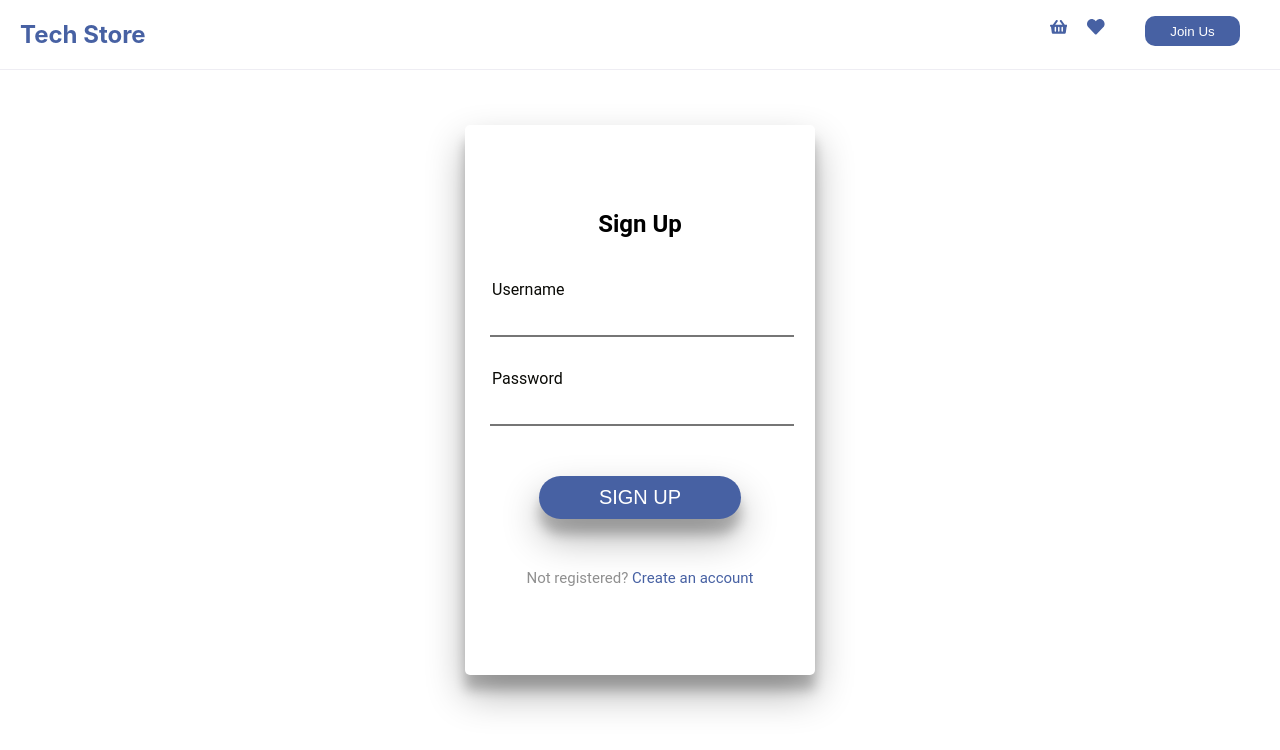
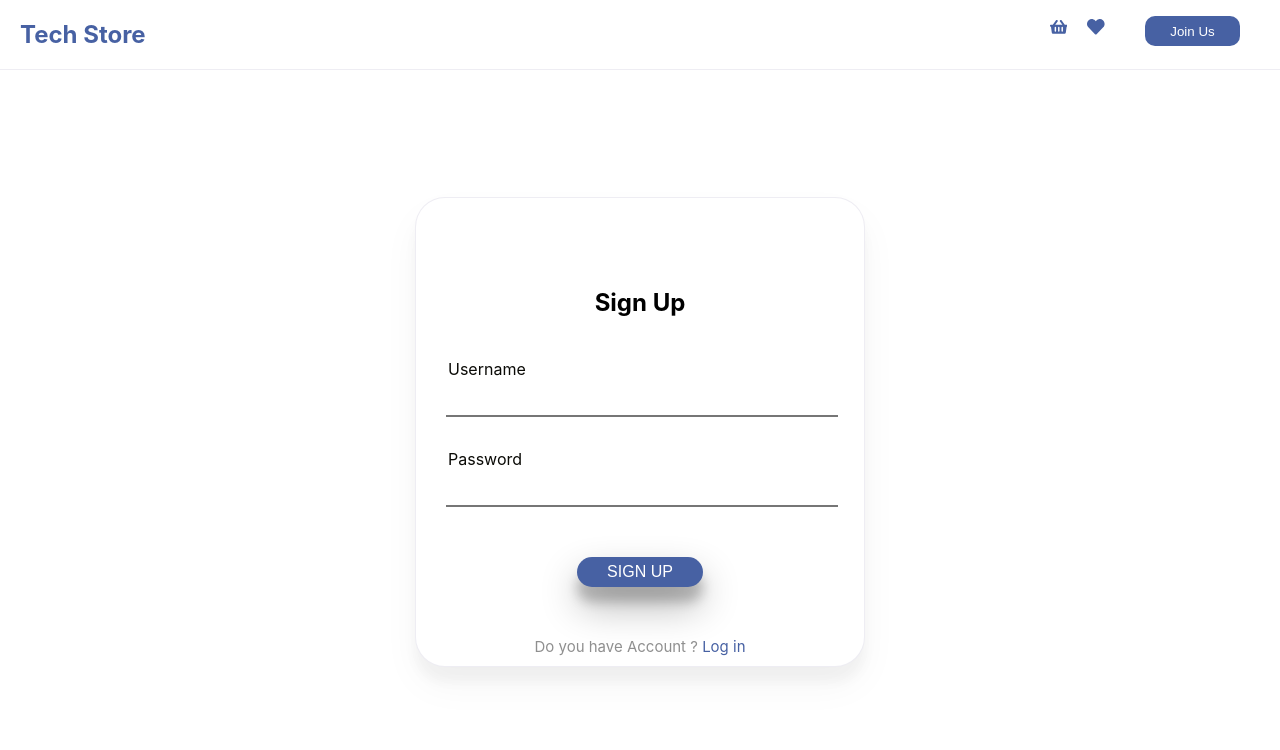
Before and after one commit to AfnanAl97/Project_Unit-2, a React (Create React App) app in the folder project-unit-2/: page /signup in a window 1280 px wide. Shown: the top 750 px of the page. Built offline with nearby package versions, Linux system fonts and the light colour scheme.

Commit message:
signup login component Done ;)

```diff
--- a/project-unit-2/src/App.js
+++ b/project-unit-2/src/App.js
@@ -1,7 +1,7 @@
 import Header from './components/Header';
 import Productpage from './components/Productpage';
 import ProductDetails from './components/ProductDetails';
-// import Adminpage from './components/Adminpage';
+import Adminpage from './components/Adminpage';
 import Wishlistpage from './components/Wishlistpage';
 import Cart from './components/Cart';
 import React from 'react';
@@ -22,6 +22,7 @@ function App() {
           <Route path="/Wishlist" element={<Wishlistpage/>}/>
           <Route path="/login" element={<Login/>}/>
           <Route path="/signup" element={<Signup/>}/>
+          <Route path="/Admin" element={<Adminpage/>}/>
 
         </Routes>
     </BrowserRouter>
--- a/project-unit-2/src/components/Login.js
+++ b/project-unit-2/src/components/Login.js
@@ -1,31 +1,24 @@
-import {useState, useEffect} from 'react';
-// import Validation from './Validation';
-import { useDispatch, useSelector } from "react-redux";
-// import Signup from './Signup';
+import {useState} from 'react';
+import { useSelector } from "react-redux";
 import { useNavigate } from 'react-router-dom';
-import {LoginUser} from "../reducers/SignupLogin/action"
 
 function Login(){
 
-        const dispatch = useDispatch()
         const navigate = useNavigate();
         // This array will be filled out by the user
         const [tempUser, setTempUser] = useState("");
         const [tempPass, setTempPass] = useState("");
-        const [values, setValues] = useState([{
-            username:"",
-            password:""
-        }]);
         const [errors, setErrors] = useState({
             username:"",
-            password:""
+            password:"",
         });
+        const [emsg , setemsg] = useState("");
 
     ///////////////////////////////////////////////////////////////////////////////////////////////////////////////////////////
 
      const state = useSelector((state) => {
         return {
-            values: state.usersReducer.users,
+            users: state.usersReducer.users,
         };
       });
 
@@ -37,63 +30,58 @@ function Login(){
       }
 
     ///////////////////////////////////////////////////////////////////////////////////////////////////////////////////////////
+        const handleFormSubmit = (event) => {
+            event.preventDefault();
+            validation();
+            if(errors.password == "" && errors.username == ""){
+                const theuser = {
+                username: tempUser,
+                password:tempPass
+                }
+                state.users.map((e)=>{
+                    if((e.username == theuser.username) && (e.password == theuser.password)){
+                        if(e.username === "Admin"){
+                            navigate("/Admin");
+                            // console.log("Hi Admin");
+                        }
+                        else{
+                            navigate("/");
+                            // console.log("Hi user ;)");
+                        }
+                    } else{
+                        setemsg("You don't have account please Sign Up");
 
-
-        // const handleChange = (event) => {
-        //     setValues({
-        //         ...values,
-        //         [event.target.name]: event.target.value,
-        //     })
-        // }
+                    }
+                })
+            }
+        }
 
         const handleRegister = () => {
             navigate("/signup");
         }
-        useEffect(() => {
-            const action=LoginUser(values)
-            dispatch(action)
-        },[values])
-
-        const handleFormSubmit = (event) => {
-            event.preventDefault();
-
-            validation();
-
-            if(errors.password == "" && errors.username == ""){
-
-            const state2 = {
-            username: tempUser,
-            password:tempPass
-            }
-            let arr = [state2]
-            setValues(arr)
-        }
-            // setErrors((values));
-        }
 
         const validation = () => {
-
             let error={
                 username:"",
-                password:""
+                password:"",
             }
              if(!tempUser){
                 error.username="Username is required."
+                setemsg("");
              }
              if(!tempPass){
                  error.password="Password is required."
+                 setemsg("");
              } else if(tempPass.length < 4){
                  error.password="Password must be more than four characters."
-             }
-             if(state.values[0] === null){
-                 error.username="You don't have account. Please click on create an account"
+                 setemsg("");
+
              }
              setErrors(error)
         }
 
         return (
             <div className="container2">
-                {/* <button className="joinUs" onClick={test}>Join Us</button> */}
                 <div className="app-wrapper">
                     <div>
                         <h2 className="title">Login</h2>
@@ -101,32 +89,18 @@ function Login(){
                     <form className="form-wrapper">
                         <div className="username">
                             <label className="label">Username</label>
-                            <input
-                             className="input"
-                             type="text"
-                             name="username"
-                             value={values.username}
-                             onChange={getUser}
-                             />
-
+                            <input className="input" type="text" name="username" value={tempUser}onChange={getUser}/>
                              {errors.username && <p className="error">{errors.username}</p>}
                         </div>
                         <div className="password">
                             <label className="label">Password</label>
-                            <input
-                             className="input"
-                             type="password"
-                             name="password"
-                             value={values.password}
-                             onChange={getPassword}
-                             />
+                            <input className="input" type="password" name="password" value={tempPass}onChange={getPassword}/>
                              {errors.password && <p className="error">{errors.password}</p>}
                         </div>
                         <div>
-                            <button className="submit" onClick={handleFormSubmit}>
-                                Login
-                            </button>
-                        <p className="message">Not registered? <a href="#" onClick={handleRegister}>Create an account</a></p>
+                            <button className="submit" onClick={handleFormSubmit}> Login </button>
+                            {emsg && <p className="error-msg">{emsg}</p>}
+                            <p className="message">Not registered? <a onClick={handleRegister}>Create an account</a></p>
                         </div>
                     </form>
                 </div>
--- a/project-unit-2/src/components/Signup.js
+++ b/project-unit-2/src/components/Signup.js
@@ -1,9 +1,7 @@
-import {useState, useEffect} from 'react';
-// import Validation from './Validation';
+import {useState} from 'react';
 import { useDispatch, useSelector } from "react-redux";
-// import Signup from './Signup';
 import { useNavigate } from 'react-router-dom';
-import {LoginUser} from "../reducers/SignupLogin/action"
+import {signup} from "../reducers/SignupLogin/action"
 
 function Signup() {
 
@@ -12,10 +10,6 @@ function Signup() {
     // This array will be filled out by the user
     const [tempUser, setTempUser] = useState("");
     const [tempPass, setTempPass] = useState("");
-    const [values, setValues] = useState([{
-        username:"",
-        password:""
-    }]);
     const [errors, setErrors] = useState({
         username:"",
         password:""
@@ -25,7 +19,7 @@ function Signup() {
 
  const state = useSelector((state) => {
     return {
-        values: state.usersReducer.users,
+        users: state.usersReducer.users,
     };
   });
 
@@ -37,42 +31,28 @@ function Signup() {
   }
 
 ///////////////////////////////////////////////////////////////////////////////////////////////////////////////////////////
-
-
-    // const handleChange = (event) => {
-    //     setValues({
-    //         ...values,
-    //         [event.target.name]: event.target.value,
-    //     })
-    // }
-
-    const handleRegister = () => {
-        navigate("/signup");
-    }
-    useEffect(() => {
-        const action=LoginUser(values)
-        dispatch(action)
-    },[values])
-
     const handleFormSubmit = (event) => {
         event.preventDefault();
-
         validation();
-
         if(errors.password == "" && errors.username == ""){
-
-        const state2 = {
+            const newUser = {
                 username: tempUser,
                 password:tempPass
             }
-        let arr = [state2]
-        setValues(arr)
+            console.log(newUser);
+            console.log(state.users);
+            const action = signup(newUser);
+            dispatch(action);
+            console.log(state.users);
+            navigate(`/`);
         }
-        // setErrors((values));
+    }
+
+    const handleLogin = () => {
+        navigate("/login");
     }
 
     const validation = () => {
-
         let error={
             username:"",
             password:""
@@ -85,15 +65,11 @@ function Signup() {
          } else if(tempPass.length < 4){
              error.password="Password must be more than four characters."
          }
-         if(state.values[0] === null){
-             error.username="You don't have account. Please click on create an account"
-         }
          setErrors(error)
     }
 
     return (
         <div className="container2">
-            {/* <button className="joinUs" onClick={test}>Join Us</button> */}
             <div className="app-wrapper">
                 <div>
                     <h2 className="title">Sign Up</h2>
@@ -101,36 +77,20 @@ function Signup() {
                 <form className="form-wrapper">
                     <div className="username">
                         <label className="label">Username</label>
-                        <input
-                         className="input"
-                         type="text"
-                         name="username"
-                         value={values.username}
-                         onChange={getUser}
-                         />
-
+                        <input className="input" type="text" name="username" value={tempUser} onChange={getUser}/>
                          {errors.username && <p className="error">{errors.username}</p>}
                     </div>
                     <div className="password">
                         <label className="label">Password</label>
-                        <input
-                         className="input"
-                         type="password"
-                         name="password"
-                         value={values.password}
-                         onChange={getPassword}
-                         />
+                        <input className="input" type="password" name="password" value={tempPass} onChange={getPassword}/>
                         {errors.password && <p className="error">{errors.password}</p>}
                     </div>
                     <div>
-                        <button className="submit" onClick={handleFormSubmit}>
-                            Sign Up
-                        </button>
-                    <p className="message">Not registered? <a href="#" onClick={handleRegister}>Create an account</a></p>
+                        <button className="submit" onClick={handleFormSubmit}>Sign Up</button>
+                        <p className="message">Do you have Account ? <a onClick={handleLogin}>Log in </a></p>
                     </div>
                 </form>
             </div>
-
         </div>
     )
 }
--- a/project-unit-2/src/index.css
+++ b/project-unit-2/src/index.css
@@ -227,14 +227,15 @@ label {
 }
 /* Box  */
 .app-wrapper {
+  margin-top: 5%;
   background-color: #fff;
-  min-width: 350px;
-  min-height: 550px;
-  padding: 5px;
+  min-width: 450px;
+  padding: 10px;
   box-sizing: border-box;
-  border-radius: 5px;
-  box-shadow: rgba(0, 0, 0, 0.3) 0px 19px 38px,
-  rgba(0, 0, 0, 0.22) 0px 15px 12px;
+  border-radius: 30px;
+  border: rgba(123, 120, 161, 0.13) solid 1px;
+  box-shadow: rgba(0, 0, 0, 0.041) 0px 19px 38px,
+  rgba(0, 0, 0, 0.034) 0px 15px 12px;
 
   display:block;
 }
@@ -242,25 +243,23 @@ label {
   color: black;
   text-align: center;
   margin: 80px 0px 40px 0px;
-  font-family: "Roboto";
 }
 .message {
   margin: 50px 0 0;
   color: #8f8f8f;
   font-size: 15px;
   text-align: center;
-  font-family: "Roboto";
 }
 .message a {
   color: #4761A3;
   text-decoration: none;
+  cursor: pointer;
 }
 .username,
 .password {
   margin: 20px;
   color: rgb(10, 10, 6);
   font-size: 16px;
-  font-family: "Roboto";
 }
 .password {
   margin-bottom: 40px;
@@ -278,14 +277,22 @@ label {
 }
 .error {
   color: red;
+
 }
+
+.error-msg{
+  color: red;
+  text-align: center;
+  font-size: 12px;
+}
+
 .submit {
   display: flex;
   text-transform: uppercase;
-  font-size: 20px;
+  font-size: 16px;
   border-radius: 25px;
   color: white;
-  padding: 10px 60px;
+  padding: 6px 30px;
   background:  #4761A3;
   box-shadow: rgba(0, 0, 0, 0.3) 0px 19px 38px,
               rgba(0, 0, 0, 0.22) 0px 15px 12px;
```
Also changed, not shown: project-unit-2/src/reducers/SignupLogin/action.js (+1 -10 lines), project-unit-2/src/reducers/SignupLogin/reducer.js (+1 -7 lines). Lines whose indentation alone changed are shown as unchanged.
